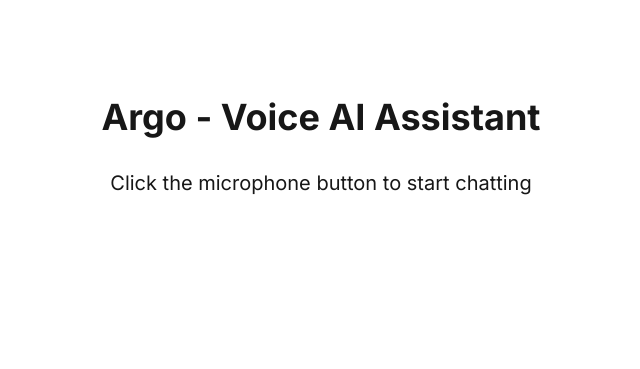
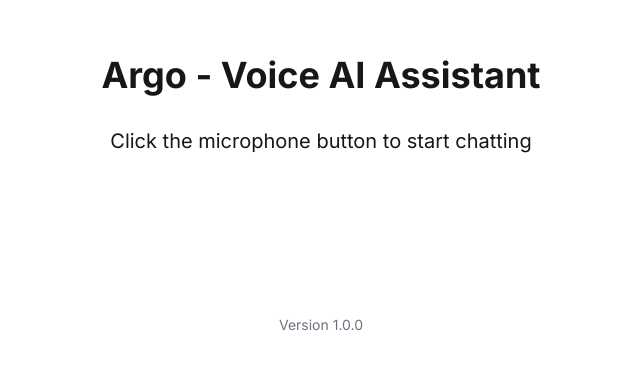
Before and after one commit to DevCabin/argo, a Next.js app: page / in a window 1280 px wide. Shown: the part 205-574 px from the top of the page, without its empty margins (319-959 px from the left). Built offline with nearby package versions, Linux system fonts and the light colour scheme.

Commit message:
chore: update vercel config and add version number

```diff
--- a/app/page.tsx
+++ b/app/page.tsx
@@ -18,6 +18,9 @@ export default function Home() {
           Click the microphone button to start chatting
         </p>
         <VoiceChat />
+        <footer className="text-sm text-gray-500 mt-8">
+          Version 1.0.0
+        </footer>
       </main>
     </div>
   );
```
Also changed, not shown: vercel.json.
